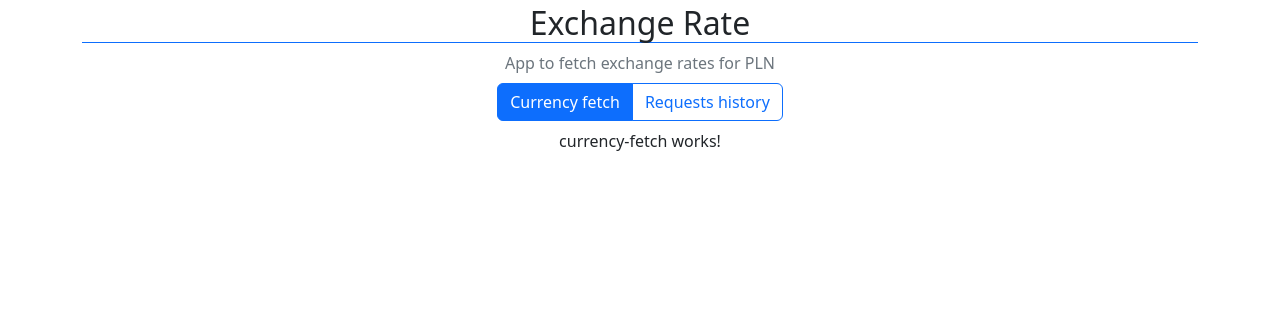
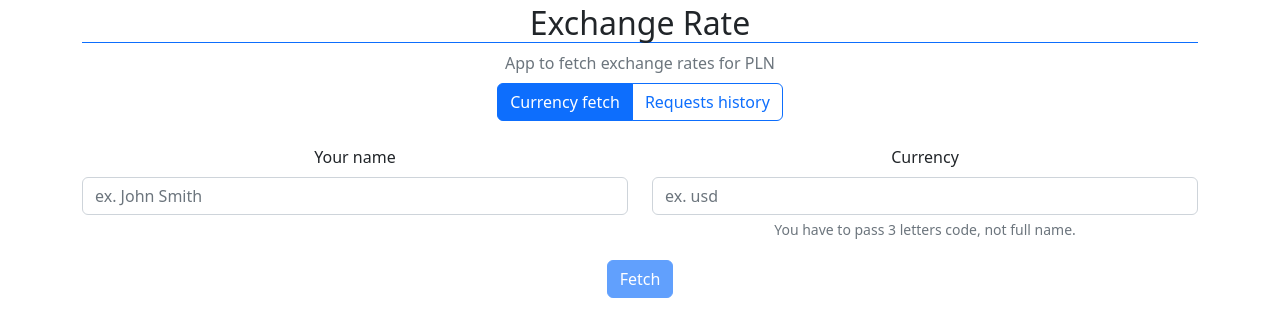
Before and after one commit to AlmostRenoir/exchange-rate-web, an Angular app: page /fetch in a window 1280 px wide. Shown: the top 336 px of the page. Built offline with nearby package versions, Linux system fonts and the light colour scheme.

Commit message:
add fetch form

```diff
--- a/src/app/app.component.html
+++ b/src/app/app.component.html
@@ -1,7 +1,7 @@
 <div class="container text-center">
   <h2 class="border-bottom border-primary mt-1">Exchange Rate</h2>
   <div class="text-secondary">App to fetch exchange rates for PLN</div>
-  <div class="btn-group my-2" role="group" aria-label="Page selection">
+  <div class="btn-group mt-2 mb-4" role="group" aria-label="Page selection">
     <button
       type="button"
       class="btn btn-outline-primary"
--- /dev/null
+++ b/src/app/models/currency-fetch-form-data.model.ts
@@ -0,0 +1,6 @@
+export class CurrencyFetchFormData {
+  constructor(
+    public readonly name: string,
+    public readonly currency: string
+  ) {}
+}
--- a/src/app/pages/currency-fetch/currency-fetch.component.html
+++ b/src/app/pages/currency-fetch/currency-fetch.component.html
@@ -1 +1 @@
-<p>currency-fetch works!</p>
+<app-fetch-form></app-fetch-form>
--- /dev/null
+++ b/src/app/pages/currency-fetch/fetch-form/fetch-form.component.html
@@ -0,0 +1,51 @@
+<form [formGroup]="fetchForm" (ngSubmit)="onSubmit()">
+
+  <div class="row">
+    <div class="col-md-6 mb-1">
+      <label for="name" class="form-label">Your name</label>
+      <input
+        type="text"
+        class="form-control"
+        [ngClass]="{'is-valid': name?.valid, 'is-invalid': name?.invalid && name?.touched}"
+        id="name"
+        placeholder="ex. John Smith"
+        formControlName="name"
+      >
+      <div *ngIf="name?.invalid && name?.touched" class="invalid-feedback">
+        <div *ngIf="name?.errors?.['required']">
+          Name is required.
+        </div>
+      </div>
+    </div>
+
+    <div class="col-md-6 mb-1">
+      <label for="currency" class="form-label">Currency</label>
+      <input
+        type="text"
+        class="form-control"
+        [ngClass]="{'is-valid': currency?.valid, 'is-invalid': currency?.invalid && currency?.touched}"
+        id="currency"
+        placeholder="ex. usd"
+        formControlName="currency"
+      >
+      <div *ngIf="currency?.invalid && currency?.touched" class="invalid-feedback">
+        <div *ngIf="currency?.errors?.['required']">
+          Currency is required.
+        </div>
+        <div *ngIf="currency?.errors?.['minlength'] || currency?.errors?.['maxlength']">
+          Currency must be 3 characters long code.
+        </div>
+      </div>
+      <div *ngIf="currency?.untouched" class="form-text">
+        You have to pass 3 letters code, not full name.
+      </div>
+    </div>
+  </div>
+
+  <button
+    type="submit"
+    [disabled]="!fetchForm.valid"
+    class="btn btn-primary mt-3"
+  >Fetch</button>
+
+</form>
--- /dev/null
+++ b/src/app/pages/currency-fetch/fetch-form/fetch-form.component.ts
@@ -0,0 +1,29 @@
+import { Component, Output, EventEmitter } from '@angular/core';
+import { FormGroup, FormControl, Validators } from '@angular/forms';
+import { CurrencyFetchFormData } from 'src/app/models/currency-fetch-form-data.model';
+
+@Component({
+  selector: 'app-fetch-form',
+  templateUrl: './fetch-form.component.html',
+  styleUrls: ['./fetch-form.component.scss']
+})
+export class FetchFormComponent {
+
+  @Output() submit = new EventEmitter<CurrencyFetchFormData>();
+
+  fetchForm = new FormGroup({
+    name: new FormControl('', Validators.required),
+    currency: new FormControl('', [Validators.required, Validators.minLength(3), Validators.maxLength(3)])
+  });
+
+  onSubmit(): void {
+    const formData = new CurrencyFetchFormData(
+      this.fetchForm.value.name!,
+      this.fetchForm.value.currency!
+    )
+    this.submit.emit(formData);
+  }
+
+  get name() { return this.fetchForm.get('name'); }
+  get currency() { return this.fetchForm.get('currency'); }
+}
```
Also changed, not shown: src/app/pages/currency-fetch/currency-fetch.module.ts (+6 -2 lines), src/app/pages/currency-fetch/fetch-form/fetch-form.component.scss (added), 1 other file (tests, documents, lock files or other folders).
